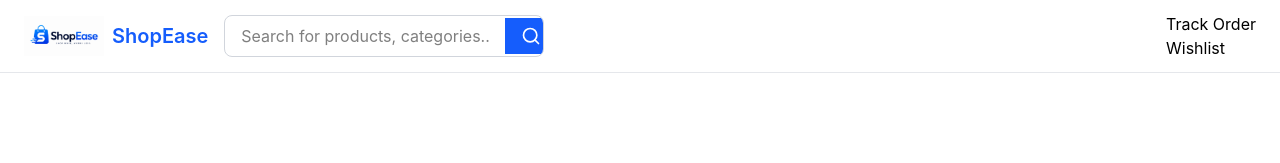
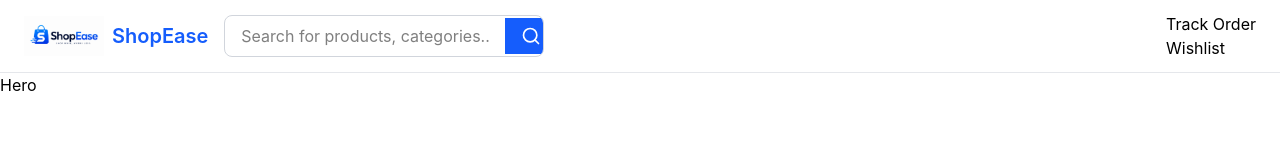
Before and after one commit to sujandumre/Ecommerece-Website-, a React app in the folder frontend/: page / in a window 1280 px wide. Shown: the top 163 px of the page. Built offline with nearby package versions, Linux system fonts and the light colour scheme; the HTML template or start-up script is replaced by a standard one.

Commit message:
frontend

```diff
--- a/frontend/src/App.jsx
+++ b/frontend/src/App.jsx
@@ -2,6 +2,7 @@ import { useState } from 'react'
 
 import './App.css'
 import Navbar from './components/navbar/Navbar.jsx'
+import Hero from './components/Hero.jsx'
 
 
 function App() {
@@ -10,7 +11,7 @@ function App() {
   return (
     <>
       <Navbar/>
-
+      <Hero/>
 
     </>
   )
--- /dev/null
+++ b/frontend/src/components/Hero.jsx
@@ -0,0 +1,11 @@
+import React from 'react'
+
+function Hero() {
+  return (
+    <div className='hero'>
+      Hero
+      </div>
+  )
+}
+
+export default Hero
--- a/frontend/src/components/navbar/NavActions.jsx
+++ b/frontend/src/components/navbar/NavActions.jsx
@@ -7,7 +7,7 @@ function NavActions() {
     <div className='navactions flex-row'>
     <p>Track Order</p>
     <p>Wishlist</p>
-    {/* <FontAwesomeIcon icon={byPrefixAndName.far['heart']} /> */}
+
 
 
     </div>
```
